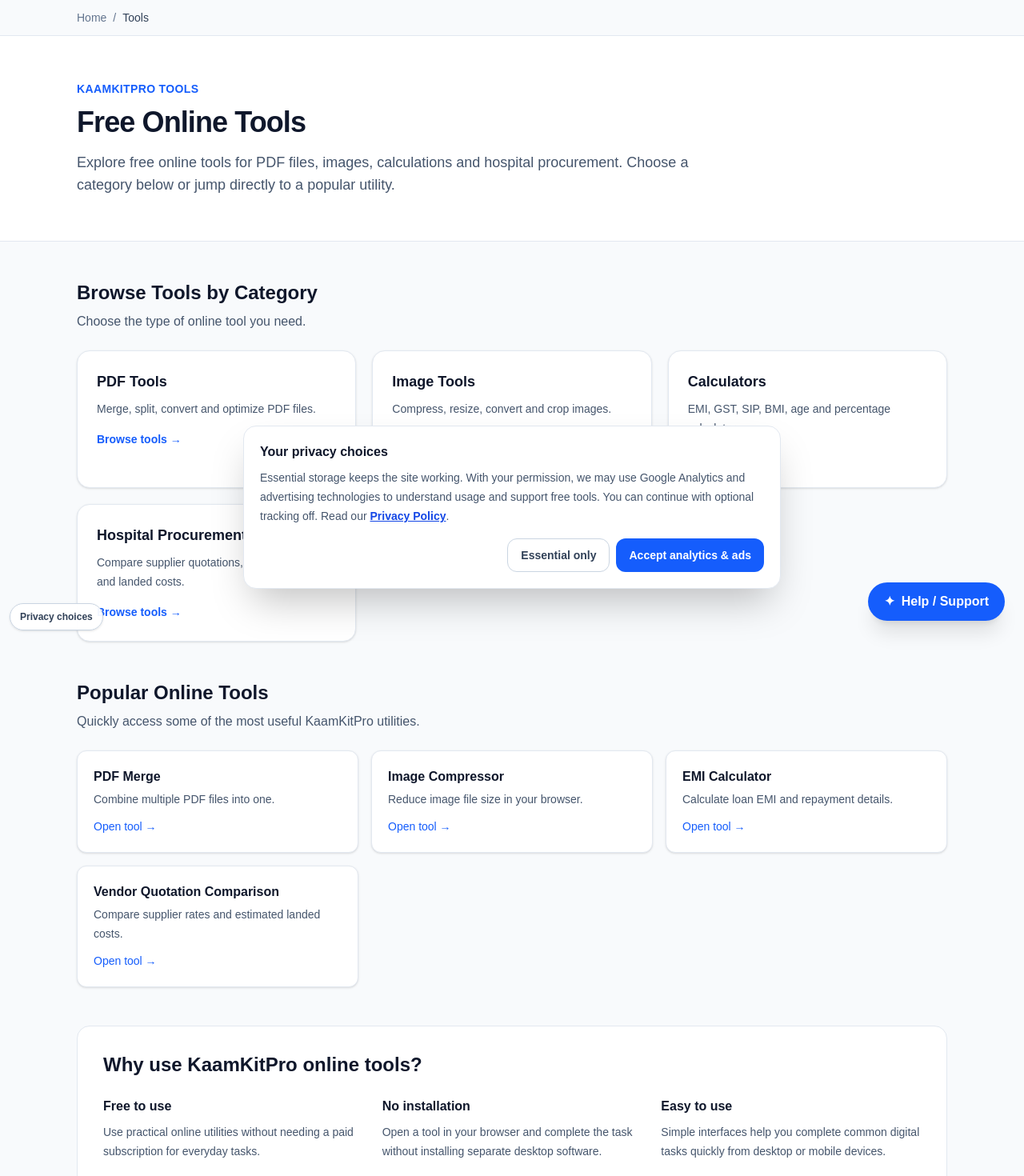
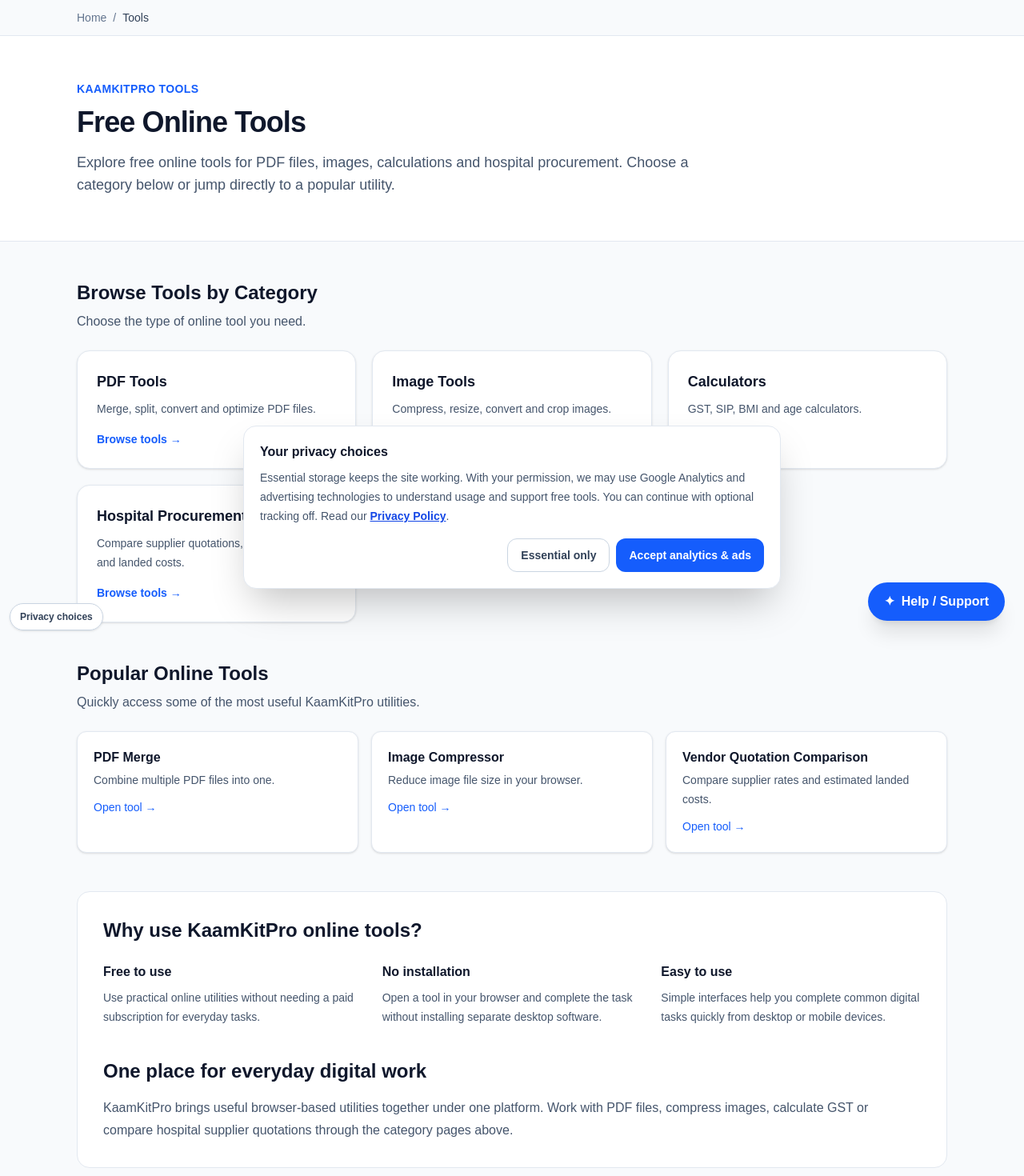
Before and after one commit to WellProSoftware/kaamkitpro, a Next.js app: page /tools in a window 1280 px wide. Shown: the top 1470 px of the page at 80% size. Built offline with nearby package versions, Linux system fonts and the light colour scheme.

Commit message:
Remove EMI and Percentage calculators from listings

```diff
--- a/src/app/tools/page.tsx
+++ b/src/app/tools/page.tsx
@@ -22,7 +22,7 @@ const categories = [
   {
     title: "Calculators",
     href: "/tools/calculators",
-    description: "EMI, GST, SIP, BMI, age and percentage calculators.",
+    description: "GST, SIP, BMI and age calculators.",
   },
   {
     title: "Hospital Procurement",
@@ -41,11 +41,6 @@ const popularTools = [
     href: "/tools/image-compressor",
     title: "Image Compressor",
     description: "Reduce image file size in your browser.",
-  },
-  {
-    href: "/tools/emi-calculator",
-    title: "EMI Calculator",
-    description: "Calculate loan EMI and repayment details.",
   },
   {
     href: "/tools/vendor-quotation-comparison",
@@ -188,7 +183,7 @@ export default function ToolsPage() {
           </h2>
 
           <p className="mt-4 leading-7 text-slate-600">
-            KaamKitPro brings useful browser-based utilities together under one platform. Work with PDF files, compress images, calculate EMIs or compare hospital supplier quotations through the category pages above.
+            KaamKitPro brings useful browser-based utilities together under one platform. Work with PDF files, compress images, calculate GST or compare hospital supplier quotations through the category pages above.
           </p>
         </div>
       </section>
```
